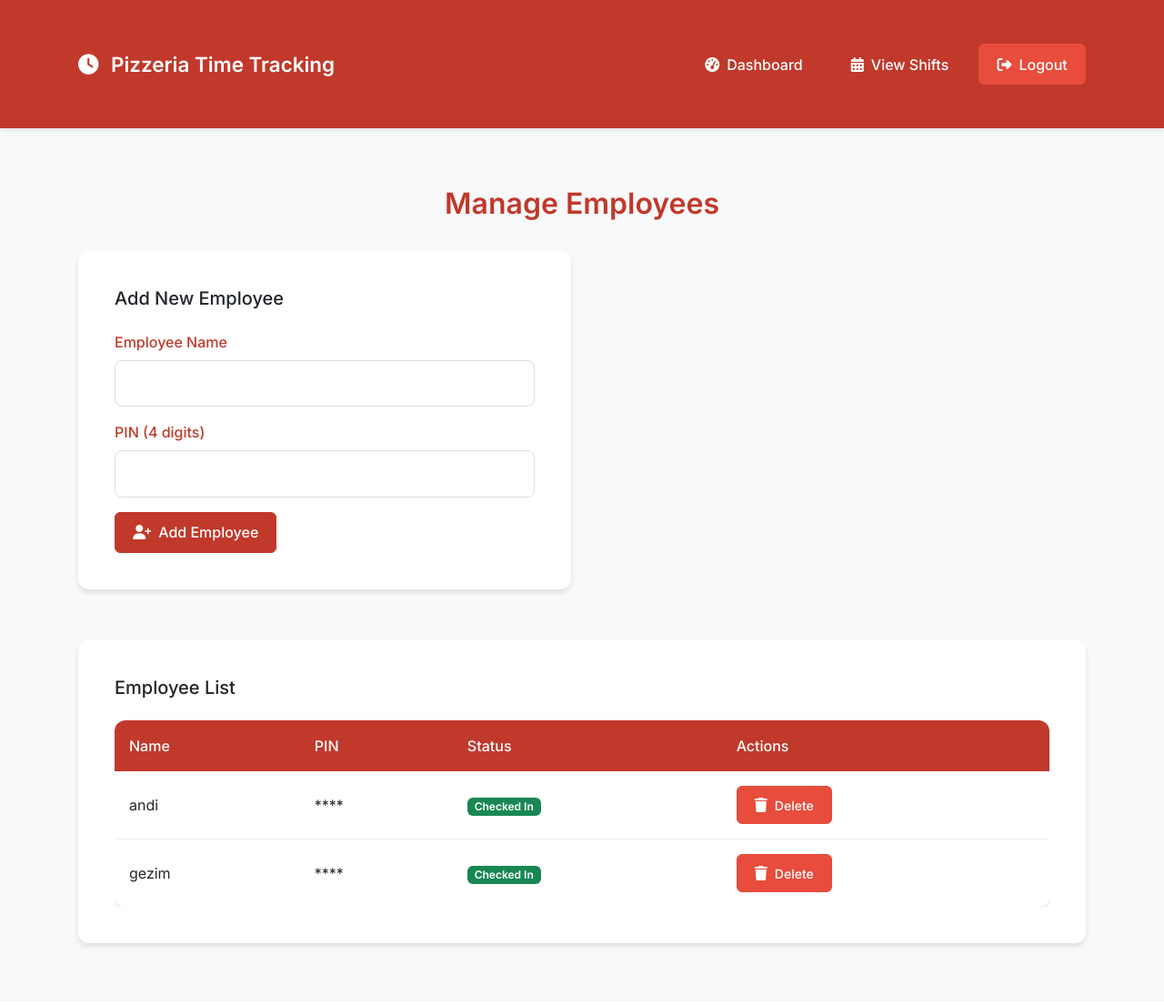
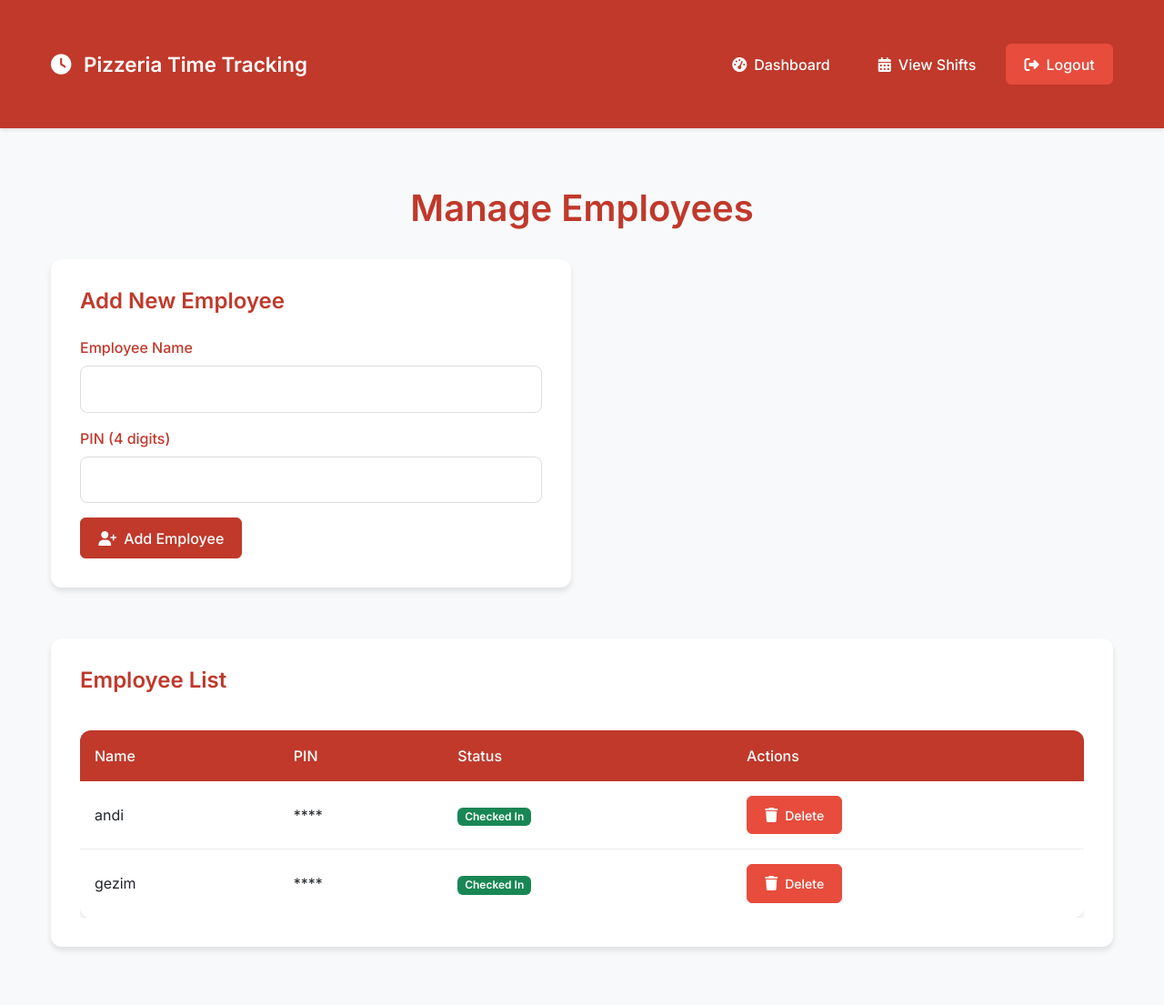
Before and after one commit to Andihoxhajj/Py-pizza, a Flask app: page /admin/employees in a window 1280 px wide. Shown: the whole page at 91% size. Before the commit the page ends 1043 px from the top, so only its background shows below. Run offline with Flask 3, Linux system fonts and the light colour scheme; a user stored in the database is signed in; data comes from the database, SQL or seed files in the repository.

Commit message:
fixed blank space issues and improved layout styling

```diff
--- a/templates/manage_employees.html
+++ b/templates/manage_employees.html
@@ -23,6 +23,8 @@
             font-family: 'Inter', sans-serif;
             background-color: var(--light-bg);
             min-height: 100vh;
+            padding: 0;
+            margin: 0;
         }
 
         .navbar {
@@ -42,11 +44,13 @@
             font-weight: 600;
             margin: 2rem 0;
             text-align: center;
-            font-size: 2rem;
+            font-size: 2.5rem;
         }
 
         .container {
             padding: 2rem 1rem;
+            max-width: 1200px;
+            margin: 0 auto;
         }
 
         .card {
@@ -56,12 +60,18 @@
             box-shadow: var(--card-shadow);
             transition: all 0.3s ease;
             margin-bottom: 2rem;
-            padding: 1.5rem;
+            padding: 2rem;
         }
 
-        .card:hover {
-            transform: translateY(-2px);
-            box-shadow: 0 6px 12px rgba(0, 0, 0, 0.15);
+        .card-body {
+            padding: 0;
+        }
+
+        .card-title {
+            color: var(--primary-color);
+            font-size: 1.5rem;
+            font-weight: 600;
+            margin-bottom: 1.5rem;
         }
 
         .btn {
@@ -145,6 +155,7 @@
             border-radius: 12px;
             overflow: hidden;
             box-shadow: var(--card-shadow);
+            margin-top: 1rem;
         }
 
         .employee-table th {
@@ -174,6 +185,7 @@
             padding: 0.8rem 1rem;
             border: 1px solid #ddd;
             transition: all 0.2s ease;
+            margin-bottom: 1rem;
         }
 
         .form-control:focus {
@@ -185,6 +197,7 @@
             font-weight: 500;
             color: var(--primary-color);
             margin-bottom: 0.5rem;
+            display: block;
         }
 
         .alert {
```
Also changed, not shown: templates/admin_dashboard.html (+15 -6 lines), templates/employee_dashboard.html (+23 -4 lines).
